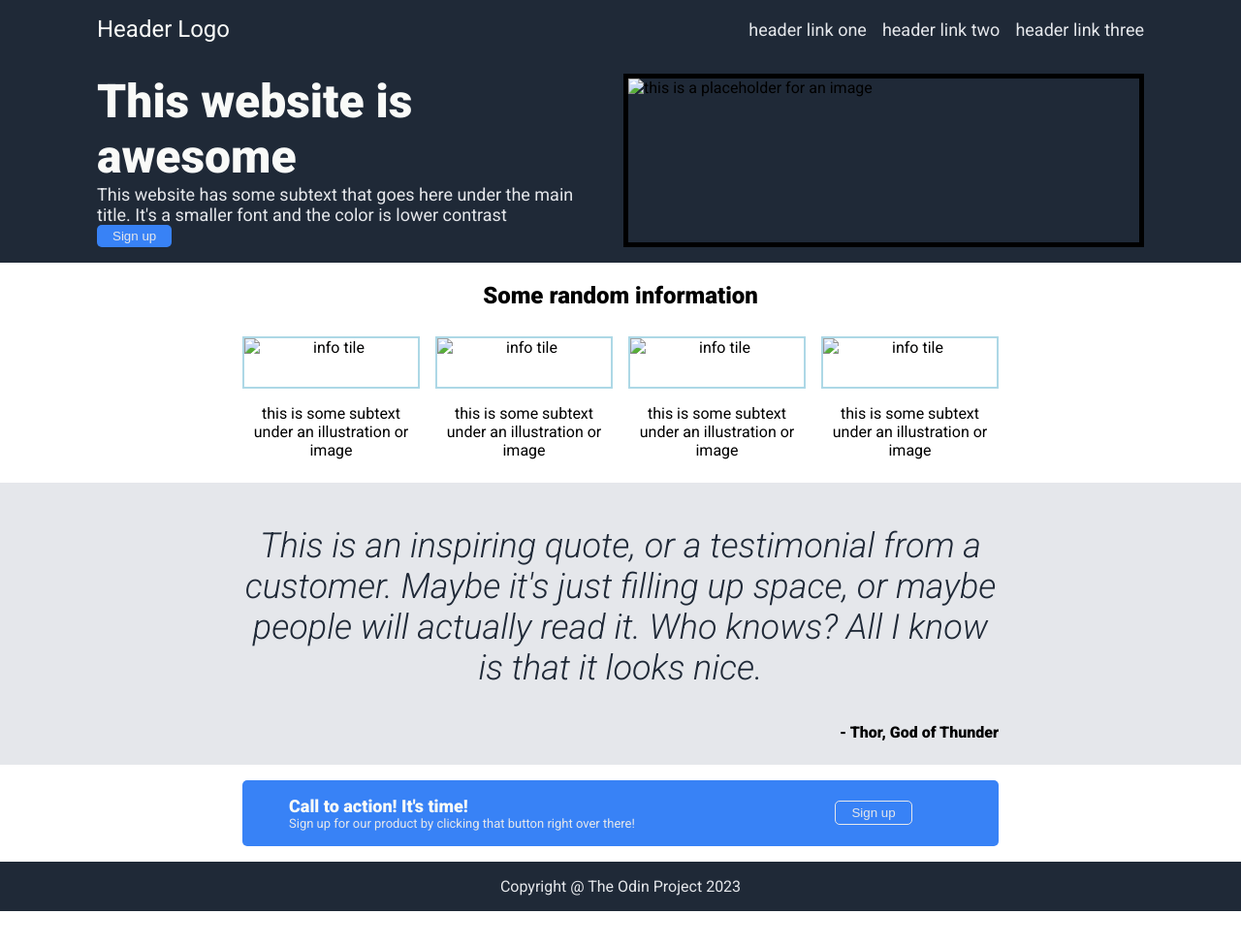
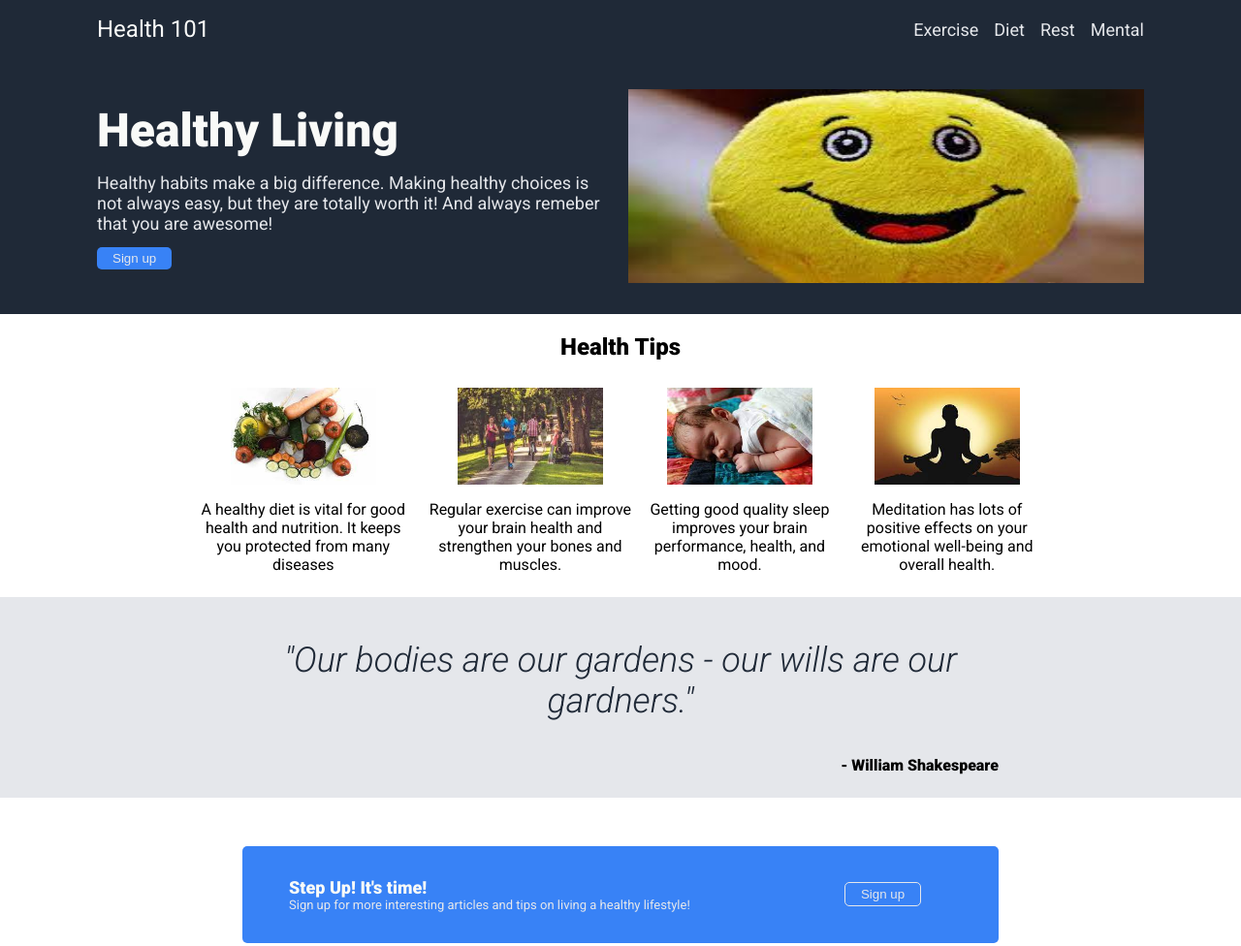
Before and after one commit to sankethirani/odin-landing-page, a plain HTML site: page index.html in a window 1280 px wide. Shown: the top 976 px of the page at 97% size. Before the commit the page ends 940 px from the top, so only its background shows below. Drawn offline with Linux system fonts and the light colour scheme.

Commit message:
Update content including styles and images.

```diff
--- a/index.html
+++ b/index.html
@@ -9,13 +9,14 @@
     <body>
         <div class="header">
             <div class="header-left">
-                <p class="header-logo-text"> Header Logo </p>
+                <p class="header-logo-text"> Health 101</p>
             </div>
             <div class="header-right">
                 <ul class="header-links">
-                    <li><a href="">header link one</a></li>
-                    <li><a href="">header link two</a></li>
-                    <li><a href="">header link three</a></li>
+                    <li><a href="">Exercise</a></li>
+                    <li><a href="">Diet</a></li>
+                    <li><a href="">Rest</a></li>
+                    <li><a href="">Mental</a></li>
                 </ul>
             </div>
         </div>
@@ -23,60 +24,69 @@
         <div class="hero">
 
             <div class="hero-content">
-                <h1>This website is awesome</h1>
+                <h1>Healthy Living</h1>
                 <p>
-                    This website has some subtext that goes here under the main title. It's a smaller
-                    font and the color is lower contrast
+                    Healthy habits make a big difference. Making healthy choices is not always easy,
+                    but they are totally worth it! And always remeber that you are awesome!
                 </p>
                 <button class="hero-button">Sign up</button>
             </div>
 
-            <img class="hero-image" src="" alt="this is a placeholder for an image" style="border:5px solid black">
+            <img class="hero-image" src="images/smiley-face.jpeg" alt="happy smiley face" height="200px" width="auto">
 
         </div>
 
-        <h2 style="text-align: center;">Some random information</h2>
+        <h2 style="text-align: center;">Health Tips</h2>
         <div class="information-container">
 
 
             <div class="info-block">
-                <img class="info-image" src="" alt="info tile">
-                <p>this is some subtext under an illustration or image</p>
+                <img class="info-image" src="images/diet.jpeg" alt="info tile">
+                <p>
+                    A healthy diet is vital for good health and nutrition.
+                    It keeps you protected from many diseases
+                </p>
             </div>
 
             <div class="info-block">
-                <img class="info-image" src="" alt="info tile">
-                <p>this is some subtext under an illustration or image</p>
+                <img class="info-image" src="images/exercise.jpeg" alt="info tile">
+                <p>
+                    Regular exercise can improve your brain health and
+                    strengthen your bones and muscles.
+                </p>
             </div>
 
             <div class="info-block">
-                <img class="info-image" src="" alt="info tile">
-                <p>this is some subtext under an illustration or image</p>
+                <img class="info-image" src="images/sleep.jpeg" alt="info tile">
+                <p>
+                    Getting good quality sleep improves your brain performance, health, and mood.
+                </p>
             </div>
 
             <div class="info-block">
-                <img class="info-image" src="" alt="info tile">
-                <p>this is some subtext under an illustration or image</p>
+                <img class="info-image" src="images/meditation.jpeg" alt="info tile">
+                <p>
+                    Meditation has lots of positive effects on your
+                    emotional well-being and overall health.
+                </p>
             </div>
 
         </div>
 
         <div class="quote-section">
             <p class="quote">
-                This is an inspiring quote, or a testimonial from a customer.
-                Maybe it's just filling up space, or maybe people will actually read it.
-                Who knows? All I know is that it looks nice.
+                "Our bodies are our gardens - our wills are our gardners."
             </p>
             <p class="quote-author">
-                - Thor, God of Thunder
+                - William Shakespeare
             </p>
         </div>
 
         <div class="action-section">
 
             <div class="action-text">
-                <h2>Call to action! It's time!</h2>
-                <p>Sign up for our product by clicking that button right over there!</p>
+                <h2>Step Up! It's time!</h2>
+                <p>Sign up for more interesting articles and tips on living a healthy lifestyle!</p>
             </div>
 
             <div class="action-button">
--- a/style.css
+++ b/style.css
@@ -44,13 +44,18 @@ body{
 .hero{
     display: flex;
     background: #1F2937;
-    padding: 16px 100px;
+    padding: 32px 100px;
     gap: 16px;
+    align-items: stretch;
 }
 
 .hero-content{
+    display: flex;
+    flex-direction: column;
     flex-grow: 1;
     flex-basis: 0;
+    align-items: flex-start;
+    justify-content: space-evenly;
 }
 
 .hero-content h1{
@@ -80,25 +85,26 @@ body{
 .hero-image{
     flex-grow: 1;
     flex-basis: 0;
-    align-self: stretch;
+    /* align-self: stretch; */
 }
 
 .info-image{
-    min-width: 50px;
-    min-height: 50px;
-    border: 2px solid lightblue;
+    width: 150px;
+    height: 100px;
 }
 
 .information-container{
     display: flex;
     gap: 16px;
-    padding: 8px 250px;
+    padding: 8px 200px;
+    justify-content: center;
 }
 
 .info-block{
     display: flex;
     flex-direction: column;
     text-align: center;
+    align-items: center;
 }
 
 .quote-section{
@@ -133,9 +139,9 @@ body{
     display: flex;
     align-items: center;
     justify-content: space-between;
-    margin: 16px 250px;
+    margin: 50px 250px;
     padding-inline: 48px;
-    padding-block: 16px;
+    padding-block: 32px;
     background-color: #3882f6;
     border-radius: 5px;
 }
```
Also changed, not shown: images/diet.jpeg (added), images/exercise.jpeg (added), images/meditation.jpeg (added), images/sleep.jpeg (added), images/smiley-face.jpeg (added).
